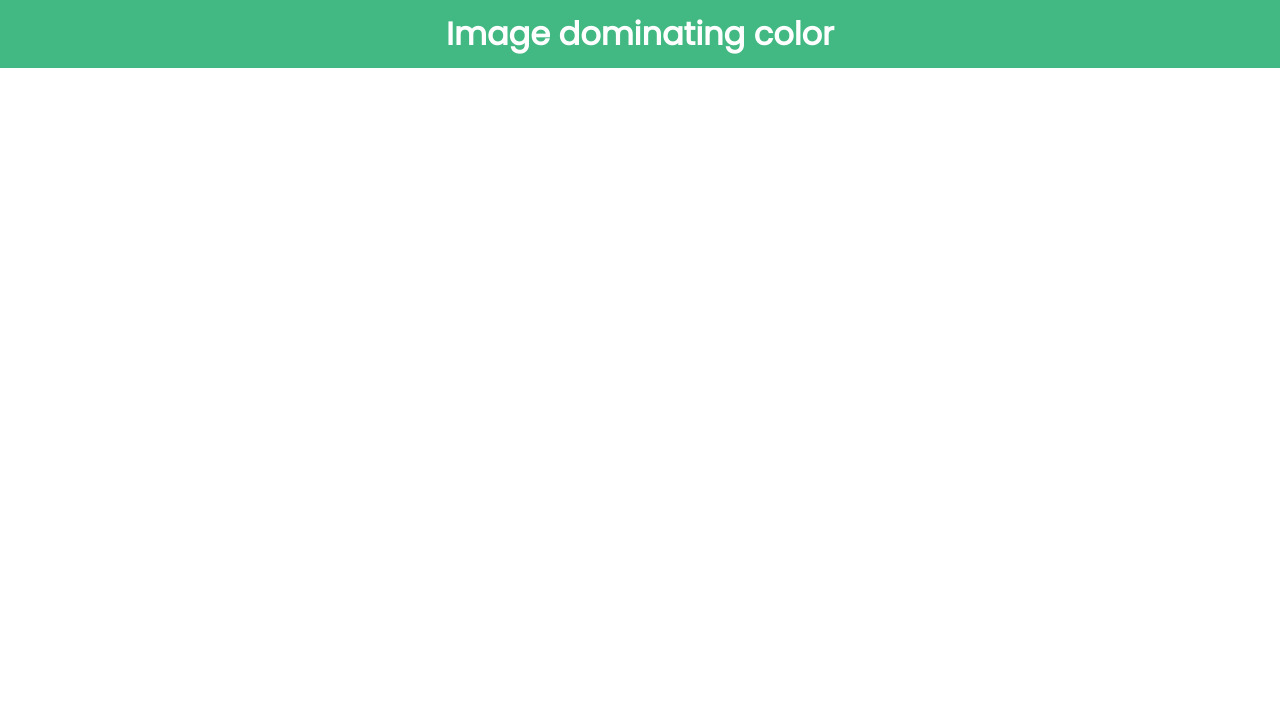
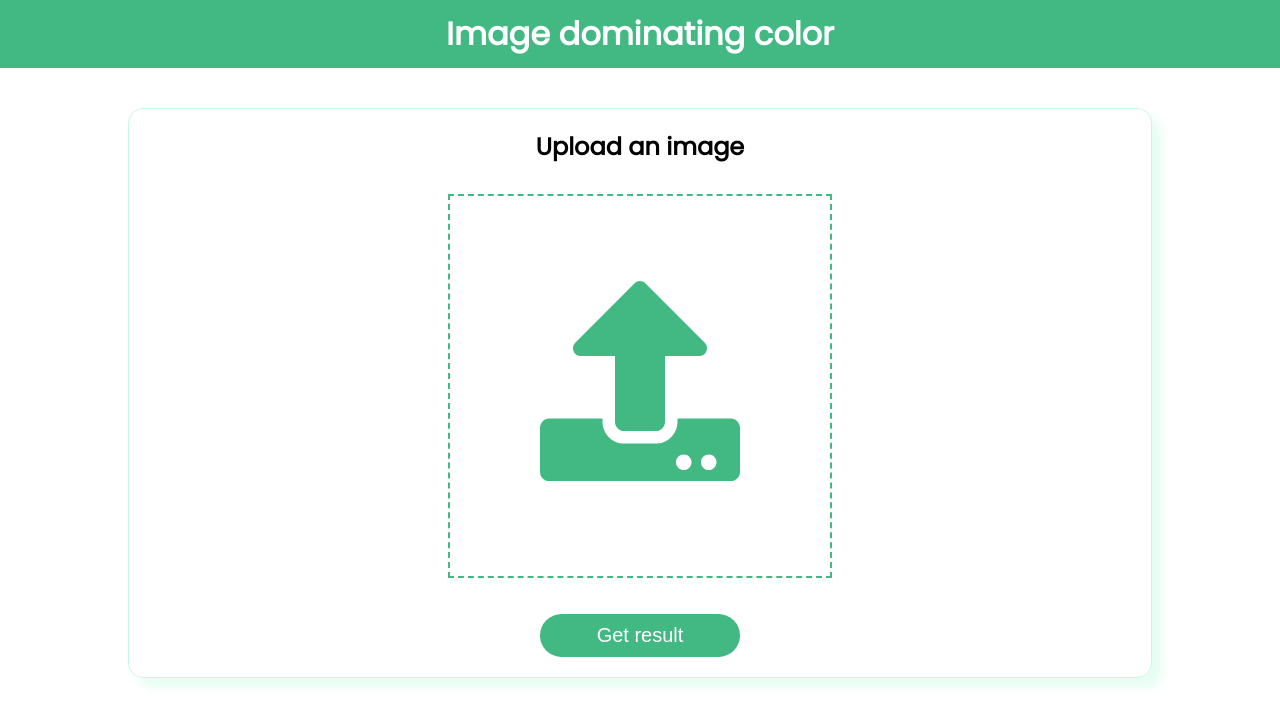
Before and after one commit to mikicastro7/prueba-ELJ-front, a Vue app: page / in a window 1280 px wide. Shown: the top 726 px of the page. Built offline with nearby package versions, Linux system fonts and the light colour scheme.

Commit message:
ImgUploader added in a container

```diff
--- a/src/App.vue
+++ b/src/App.vue
@@ -1,14 +1,19 @@
 <template>
   <Header />
+  <section class="container">
+    <ImgUploader />
+  </section>
 </template>
 
 <script>
 import Header from "./components/Header";
+import ImgUploader from "./components/ImgUploader";
 
 export default {
   name: "App",
   components: {
     Header,
+    ImgUploader,
   },
 };
 </script>
@@ -23,4 +28,12 @@ export default {
 body {
   font-family: "Poppins", sans-serif;
 }
+.container {
+  margin: 40px auto;
+  width: 80%;
+  border: 1px solid #c5fae2;
+  padding: 20px;
+  border-radius: 15px;
+  box-shadow: 10px 10px 10px #c5fae269;
+}
 </style>
```
